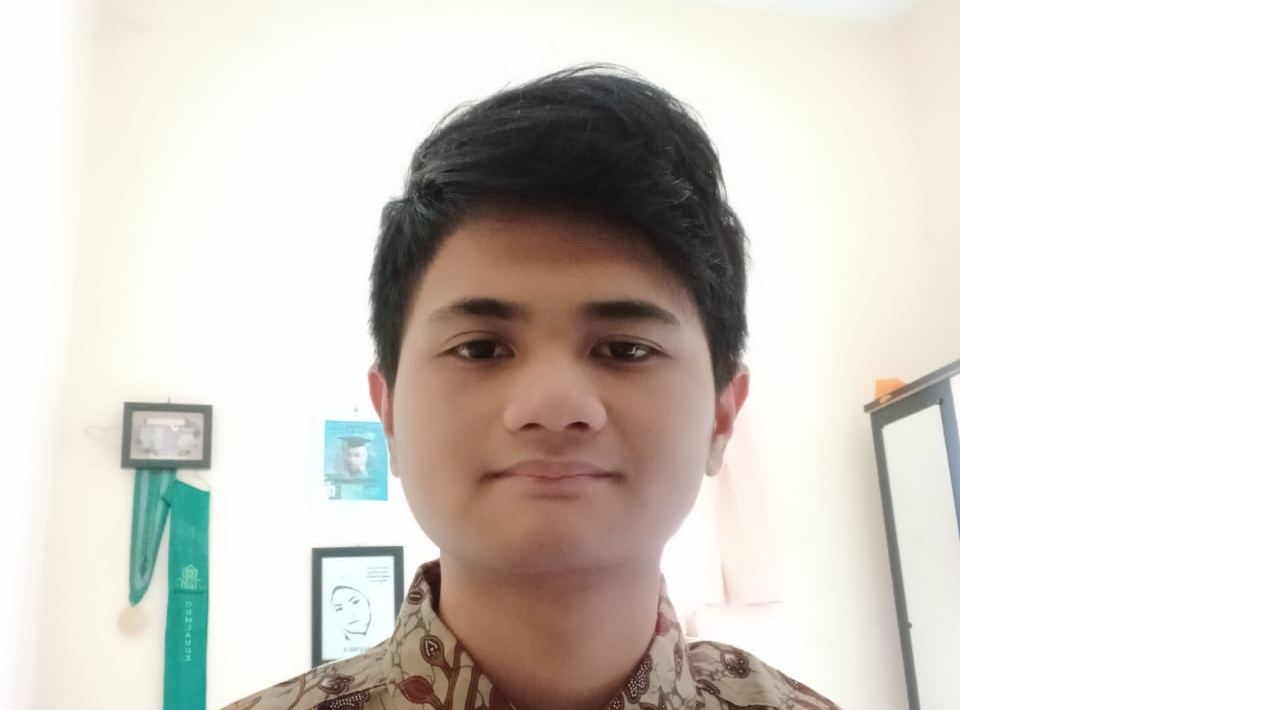
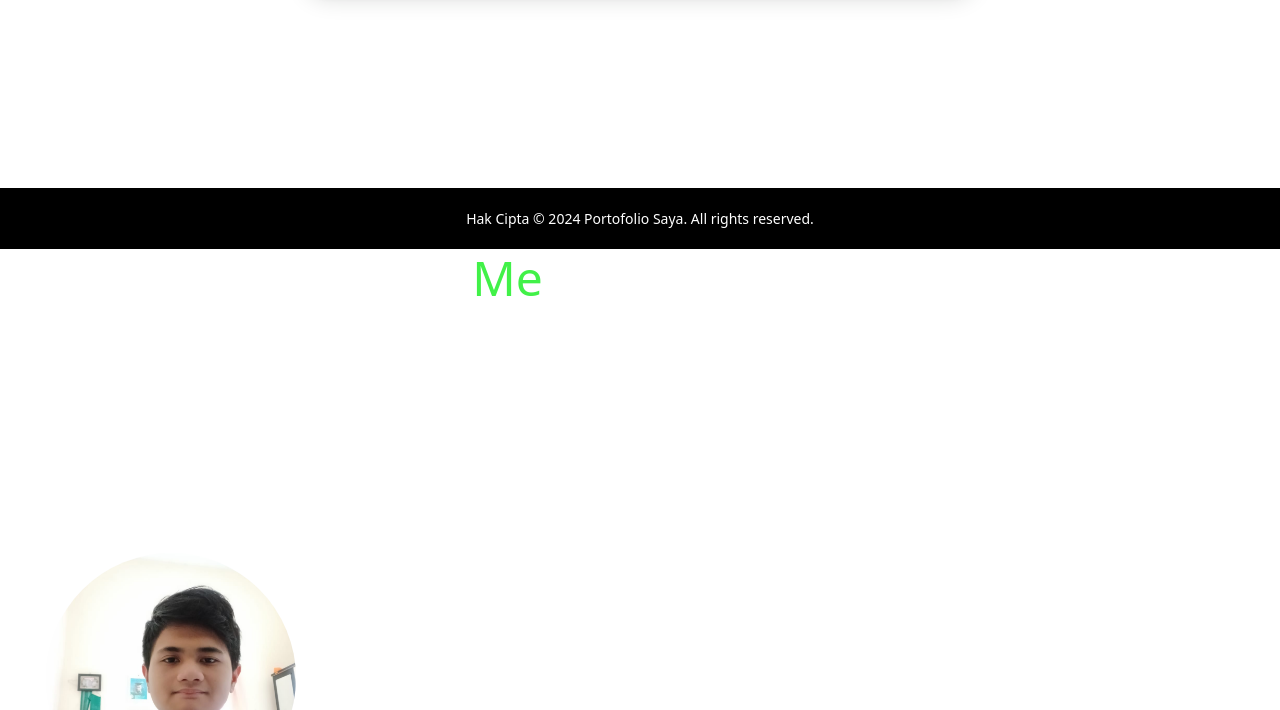
Before and after one commit to Kris2523/Portofolio221110093, a plain HTML site: page index.html in a window 1280 px wide. Shown: the part 551-1261 px from the top of the page. Drawn offline with nearby package versions, Linux system fonts and the light colour scheme.

Commit message:
Update index.html

```diff
--- a/index.html
+++ b/index.html
@@ -4,7 +4,7 @@
     <meta charset="UTF-8">
     <meta name="viewport" content="width=device-width, initial-scale=1.0">
     <title>Portofolio</title>
-    <link rel="stylesheet" href="styles.css.css">
+    <link rel="stylesheet" href="styles.css">
     <link href='https://unpkg.com/boxicons@2.1.4/css/boxicons.min.css' rel='stylesheet'>
     <link href="https://cdn.jsdelivr.net/npm/bootstrap@5.3.3/dist/css/bootstrap.min.css" rel="stylesheet" integrity="sha384-QWTKZyjpPEjISv5WaRU9OFeRpok6YctnYmDr5pNlyT2bRjXh0JMhjY6hW+ALEwIH" crossorigin="anonymous">
     <script src="https://cdn.jsdelivr.net/npm/bootstrap@5.3.3/dist/js/bootstrap.bundle.min.js" integrity="sha384-YvpcrYf0tY3lHB60NNkmXc5s9fDVZLESaAA55NDzOxhy9GkcIdslK1eN7N6jIeHz" crossorigin="anonymous"></script>
```
